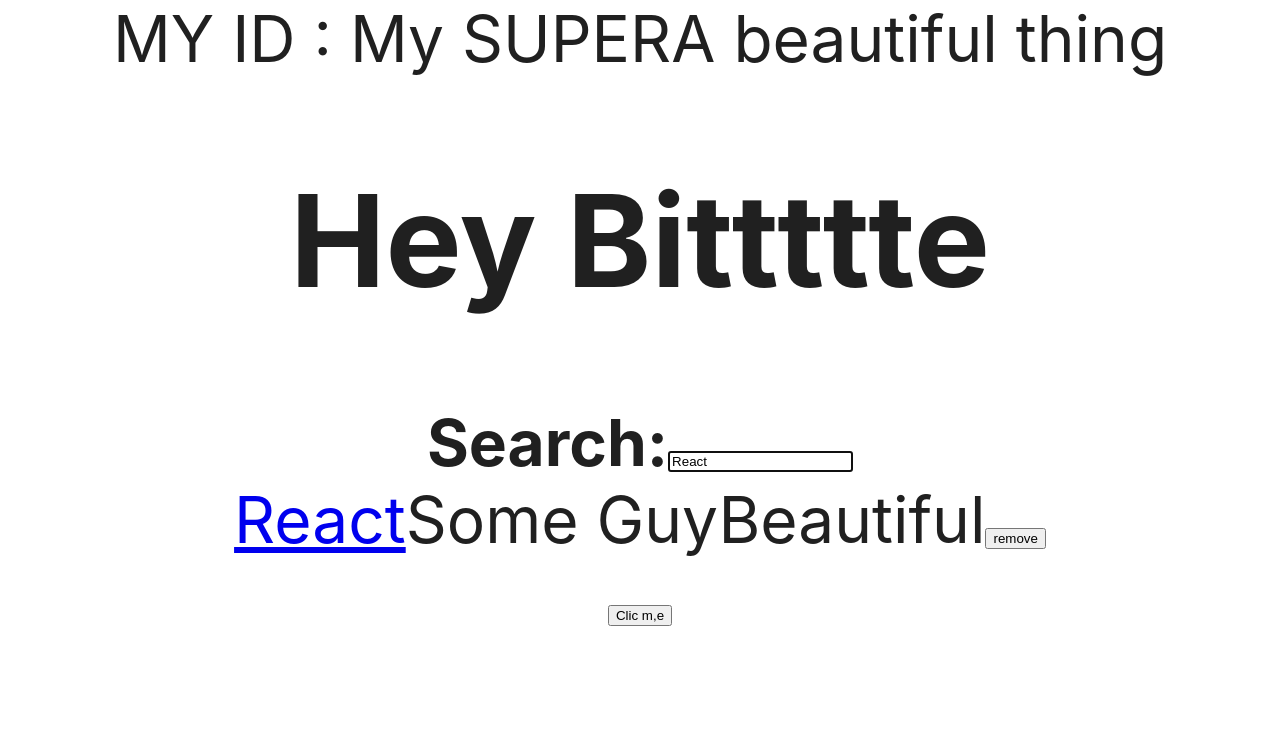
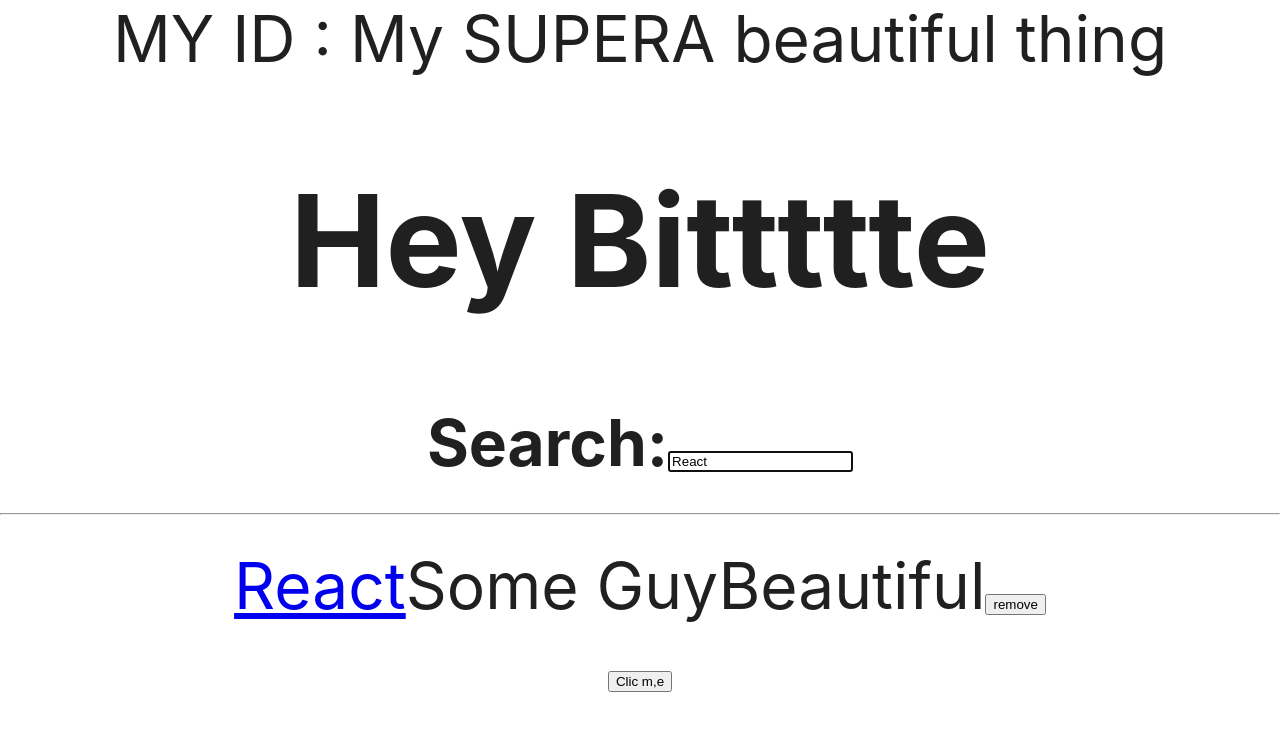
Before and after one commit to AndreasBerglund/roadtoreact, a React (Create React App) app: page / in a window 1280 px wide. Shown: the top 730 px of the page. Built offline with nearby package versions, Linux system fonts and the light colour scheme.

Commit message:
conditional rendering

```diff
--- a/src/App.js
+++ b/src/App.js
@@ -135,23 +135,27 @@ const App = () => {
   ]
 
   const [count, setCount] = React.useState(0);
-  React.useEffect( ()=> {
+  React.useEffect(() => {
     document.title = 'You clicked :' + count;
   }, [count])
 
   //async
   const getAsyncStories = () =>
-    new Promise( resolve => {
-      setTimeout( () => resolve({ data: { stories: initialStories } }), 500)
+    new Promise(resolve => {
+      setTimeout(() => resolve({ data: { stories: initialStories } }), 500)
     })
 
 
   const [stories, setStories] = React.useState([]);
+  const [isLoading, setIsLoading] = React.useState(false);
+  const [isError, setIsError] = React.useState(false);
 
   React.useEffect(() => {
+    setIsLoading(true);
     getAsyncStories().then(result => {
       setStories(result.data.stories)
-    })
+      setIsLoading(false)
+    }).catch(() => setIsError(true));
   }, []);
 
   const handleRemoveStory = item => {
@@ -170,10 +174,18 @@ const App = () => {
       <h1>{welcome.greeting} {getTitle('Bittttte')}</h1>
 
       <InputWithLabel id="search" label="Search" value={searchTerm} isFocused onInputChange={handleChange} ><strong>Search:</strong></InputWithLabel >
+      <hr />
 
-      <List list={searchedStories} other="Beautiful" onRemoveItem={handleRemoveStory} />
+      {isError && <p>Something went wrong...</p>}
 
-      <button onClick={ () => setCount(count + 1)}>Clic m,e</button>
+      {isLoading ? (
+        <p>Loading...</p>
+      ) :
+
+        <List list={searchedStories} other="Beautiful" onRemoveItem={handleRemoveStory} />
+
+      }
+      <button onClick={() => setCount(count + 1)}>Clic m,e</button>
 
     </div>
   )
```
